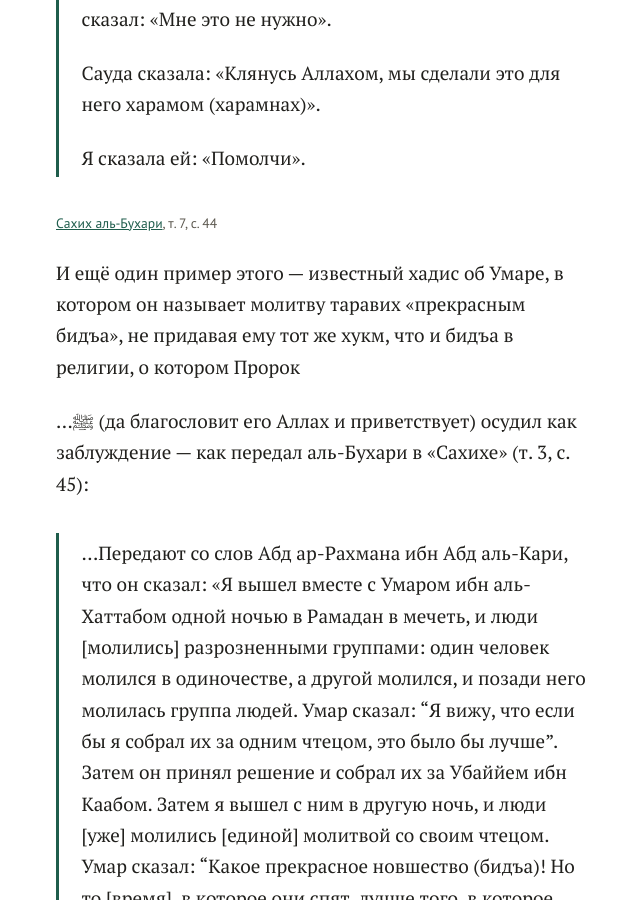
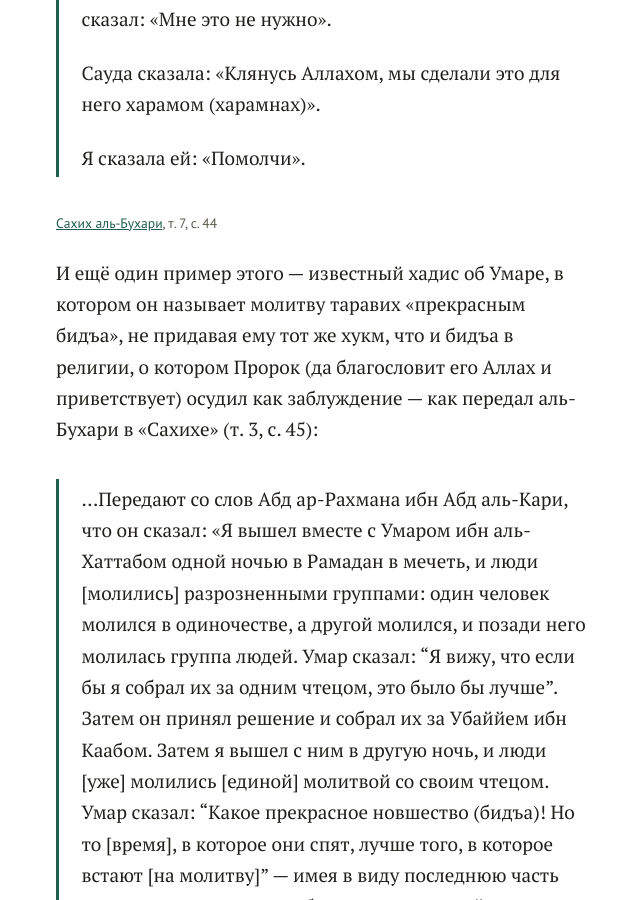
Before and after one commit to balqani/tahakum, a Jekyll site: the page built from chast-01.md, in a window 1280 px wide and 900 px high, scrolled down 10841 px. Shown: the whole window, without its empty margins (316-956 px from the left). Built offline with Jekyll 4.4.1, drawn with Linux system fonts in a browser that asks for light colours.

```diff
--- a/chast-01.md
+++ b/chast-01.md
@@ -126,9 +126,7 @@ next_title: "Часть вторая"
 
 <span class="source">[Сахих аль-Бухари](https://shamela.ws/book/1681/7869), т. 7, с. 44</span>
 
-И ещё один пример этого — известный хадис об Умаре, в котором он называет молитву таравих «прекрасным бидъа», не придавая ему тот же хукм, что и бидъа в религии, о котором Пророк
-
-…ﷺ (да благословит его Аллах и приветствует) осудил как заблуждение — как передал аль-Бухари в «Сахихе» (т. 3, с. 45):
+И ещё один пример этого — известный хадис об Умаре, в котором он называет молитву таравих «прекрасным бидъа», не придавая ему тот же хукм, что и бидъа в религии, о котором Пророк (да благословит его Аллах и приветствует) осудил как заблуждение — как передал аль-Бухари в «Сахихе» (т. 3, с. 45):
 
 > …Передают со слов Абд ар-Рахмана ибн Абд аль-Кари, что он сказал: «Я вышел вместе с Умаром ибн аль-Хаттабом одной ночью в Рамадан в мечеть, и люди [молились] разрозненными группами: один человек молился в одиночестве, а другой молился, и позади него молилась группа людей. Умар сказал: “Я вижу, что если бы я собрал их за одним чтецом, это было бы лучше”. Затем он принял решение и собрал их за Убаййем ибн Каабом. Затем я вышел с ним в другую ночь, и люди [уже] молились [единой] молитвой со своим чтецом. Умар сказал: “Какое прекрасное новшество (бидъа)! Но то [время], в которое они спят, лучше того, в которое встают [на молитву]” — имея в виду последнюю часть ночи, — тогда как люди обычно вставали в её начале»
 {: .hadith}
```
